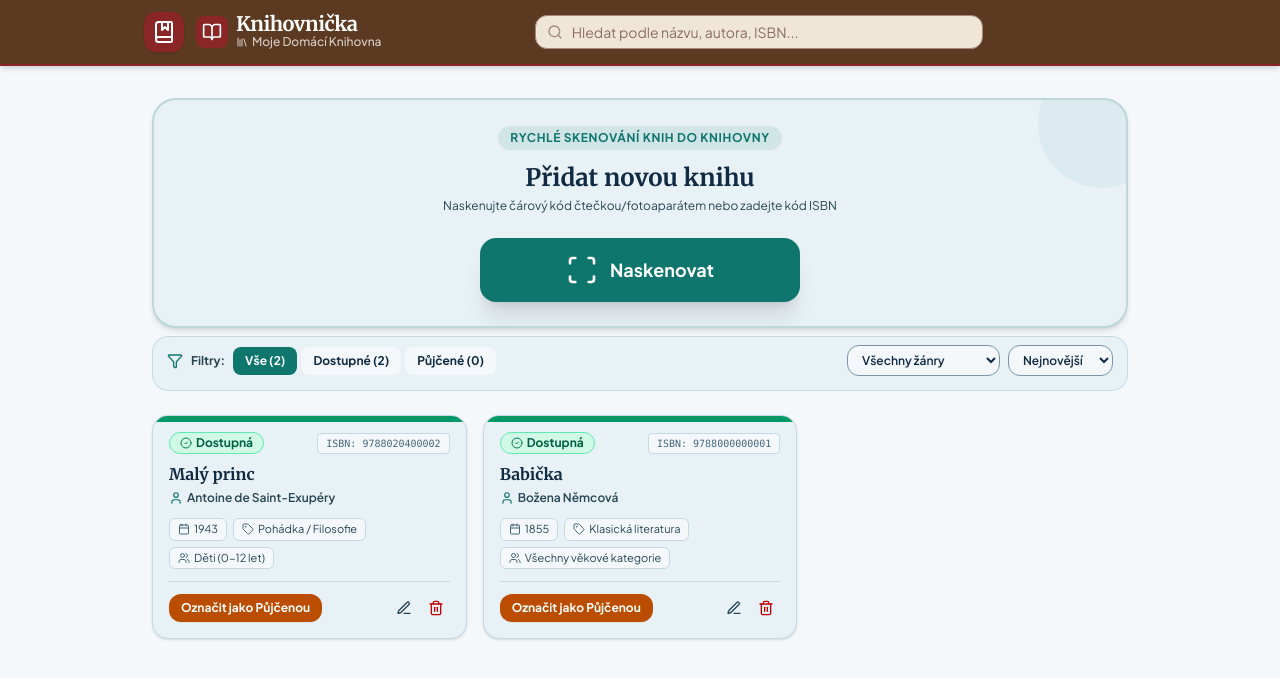
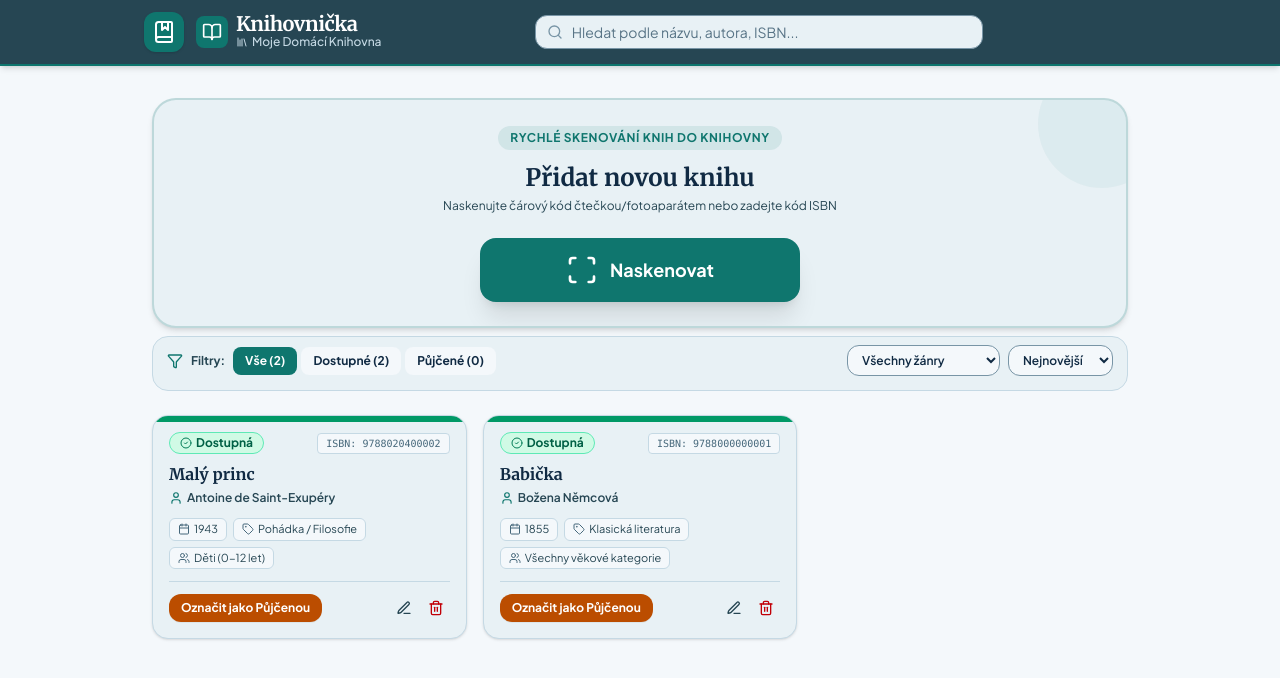
Before and after one commit to etCharion/test, a React (Vite) app: page / in a window 1280 px wide. Both pictures are taken after a click on the button 640 px from the left and 414 px from the top of the page. Shown: the top 678 px of the page. Built offline with nearby package versions, Linux system fonts and the light colour scheme.

Commit message:
Update application color scheme

```diff
--- a/src/components/Navbar.jsx
+++ b/src/components/Navbar.jsx
@@ -10,20 +10,20 @@ export default function Navbar({
   onSearchChange
 }) {
   return (
-    <header className="bg-[#5c3a21] text-[#efe6d5] sticky top-0 z-30 shadow-md border-b-2 border-[#8b2626]">
+    <header className="bg-[#264653] text-[#e8f1f5] sticky top-0 z-30 shadow-md border-b-2 border-[#0f766e]">
       <div className="max-w-5xl mx-auto px-4 py-3 flex items-center justify-between gap-3">
         {/* Left Side: Category Menu (Book icon) & App Title */}
         <div className="flex items-center space-x-3">
           <button
             onClick={onOpenSidebar}
-            className="p-2 bg-[#8b2626] hover:bg-[#701e1e] text-white rounded-xl transition-colors cursor-pointer flex items-center space-x-1 shadow-sm"
+            className="p-2 bg-[#0f766e] hover:bg-[#115e59] text-white rounded-xl transition-colors cursor-pointer flex items-center space-x-1 shadow-sm"
             title="Otevřít menu kategorií a filtrů"
           >
             <BookMarked className="w-6 h-6" />
           </button>
 
           <div className="flex items-center space-x-2">
-            <div className="p-1.5 bg-[#8b2626] text-white rounded-lg hidden sm:flex">
+            <div className="p-1.5 bg-[#0f766e] text-white rounded-lg hidden sm:flex">
               <BookOpen className="w-5 h-5" />
             </div>
             <div>
@@ -33,7 +33,7 @@ export default function Navbar({
               {currentLibrary && (
                 <button
                   onClick={onOpenLibraryModal}
-                  className="text-xs text-[#d7ccc8] hover:text-white flex items-center space-x-1 cursor-pointer"
+                  className="text-xs text-[#c5d9e4] hover:text-white flex items-center space-x-1 cursor-pointer"
                 >
                   <Library className="w-3 h-3" />
                   <span className="truncate max-w-[120px] sm:max-w-[200px] font-medium">
@@ -48,13 +48,13 @@ export default function Navbar({
         {/* Center: Search input */}
         <div className="flex-1 max-w-xs sm:max-w-md mx-2">
           <div className="relative">
-            <Search className="w-4 h-4 text-[#a1887f] absolute left-3 top-1/2 -translate-y-1/2 pointer-events-none" />
+            <Search className="w-4 h-4 text-[#7895a6] absolute left-3 top-1/2 -translate-y-1/2 pointer-events-none" />
             <input
               type="text"
               value={searchQuery}
               onChange={(e) => onSearchChange(e.target.value)}
               placeholder="Hledat podle názvu, autora, ISBN..."
-              className="w-full bg-[#efe6d5] text-[#3a2212] text-xs sm:text-sm pl-9 pr-3 py-1.5 rounded-xl border border-[#a1887f] focus:outline-none focus:ring-2 focus:ring-[#8b2626] placeholder-[#8d6e63]"
+              className="w-full bg-[#e8f1f5] text-[#102a43] text-xs sm:text-sm pl-9 pr-3 py-1.5 rounded-xl border border-[#7895a6] focus:outline-none focus:ring-2 focus:ring-[#0f766e] placeholder-[#587486]"
             />
           </div>
         </div>
@@ -66,7 +66,7 @@ export default function Navbar({
               href={currentLibrary.google_sheet_url}
               target="_blank"
               rel="noopener noreferrer"
-              className="p-2 bg-[#2e6f40] hover:bg-[#255a33] text-white rounded-xl text-xs font-bold hidden md:flex items-center space-x-1 transition-colors cursor-pointer"
+              className="p-2 bg-[#2f855a] hover:bg-[#276749] text-white rounded-xl text-xs font-bold hidden md:flex items-center space-x-1 transition-colors cursor-pointer"
               title="Otevřít Google Tabulku"
             >
               <Table className="w-4 h-4" />
@@ -74,7 +74,7 @@ export default function Navbar({
             </a>
           )}
 
-          <div className="px-2.5 py-1 bg-[#8b2626] text-white text-xs font-bold rounded-lg shadow-xs hidden xs:block">
+          <div className="px-2.5 py-1 bg-[#0f766e] text-white text-xs font-bold rounded-lg shadow-xs hidden xs:block">
             {role === 'librarian' ? 'Knihovník' : 'Čtenář'}
           </div>
         </div>
```
